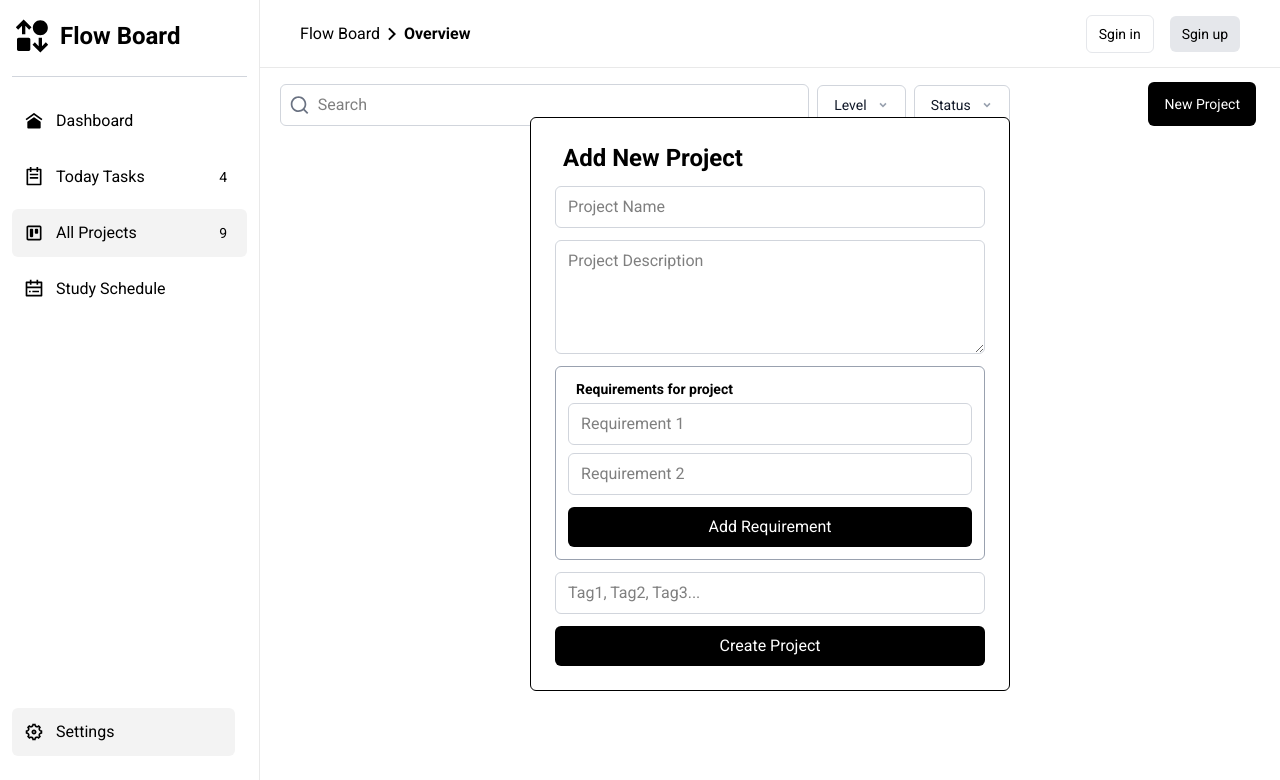
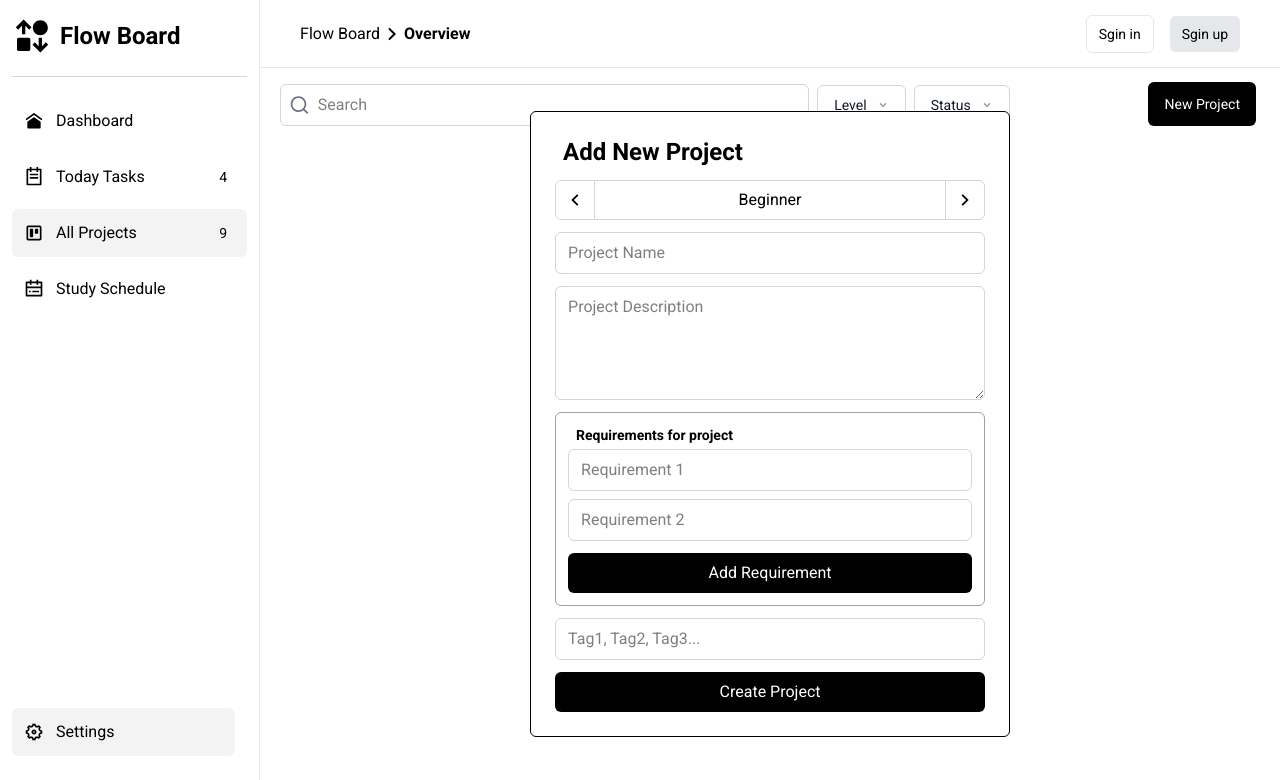
Before and after one commit to Faizan-Py-314/FlowBoard, a React (Vite) app in the folder frontend/: page /projects in a window 1280 px wide. Shown: the top 780 px of the page. Built offline with nearby package versions, Linux system fonts and the light colour scheme.

Commit message:
Complete AddProject component with all login

```diff
--- a/frontend/src/components/AddProject.jsx
+++ b/frontend/src/components/AddProject.jsx
@@ -1,7 +1,11 @@
-import React, { useState, useRef, useEffect } from 'react'
+import { useState, useRef, useEffect } from 'react'
+import { RiArrowLeftSLine, RiArrowRightSLine } from '@remixicon/react'
 
 const AddProject = () => {
     const [requirements, setRequirements] = useState(['', ''])
+    const [levelTag, setLevelTag] = useState('Beginner')
+    const [levelCount, setLevelCount] = useState(0)
+    const [formData, setFormData] = useState({name: '', description: '', tags: ''})
 
     const containerRef = useRef(null);
 
@@ -14,26 +18,58 @@ const AddProject = () => {
         };
     }, [requirements])
 
+    const levels = ['Beginner', 'Intermediate', 'Advanced']
+
+    useEffect(() => {
+      setLevelTag(levels[levelCount])
+    }, [levelCount])
+
+    const handleChangeRequirements = (e, index) => {
+      const newValue = e.target.value
+      const newRequirements = [...requirements]
+      newRequirements[index] = newValue
+      setRequirements(newRequirements)
+    }
+
+    const handleChange = (e) => {
+      setFormData({...formData, [e.target.name]: e.target.value})
+    }
+
+    const handleSubmit = (e) => {
+      e.preventDefault()
+      const tagsList = []
+      if (formData.tags.length != 0) {
+        for (const item of formData.tags.split(', ')) {tagsList.push(item)}
+      }
+      tagsList.unshift(levelTag, 'Future')
+      console.log(formData.name, formData.description, requirements, tagsList);
+    }
+
   return (
-    <div className='absolute w-full h-[80svh] flex items-center z-30 justify-between'>
-      <div className='mx-auto bg-white p-4 rounded-md flex flex-col gap-2 text-sm w-82 border md:text-base md:w-120 md:p-6 md:gap-3'>
+    <div className='absolute w-full h-[85svh] flex items-center z-30 justify-between'>
+      <form onSubmit={handleSubmit} className='mx-auto bg-white p-4 rounded-md flex flex-col gap-2 text-sm w-82 border md:text-base md:w-120 md:p-6 md:gap-3'>
       <h2 className='text-2xl font-bold ml-2'>Add New Project</h2>
-        <input className=' focus:outline-none border border-gray-300 py-2 px-3 w-full rounded-md' type="text" placeholder='Project Name' />
-        <textarea className=' focus:outline-none border border-gray-300 py-2 px-3 w-full rounded-md' rows='4' type="text" placeholder='Project Description'></textarea>
+        <div className='flex justify-between items-center  border border-gray-300 rounded-md'>
+          <button type='button' onClick={() => setLevelCount(levelCount>=1?levelCount-1:levelCount)} className='border-r border-gray-300 cursor-pointer hover:bg-gray-100 p-2'><RiArrowLeftSLine className='w-4 h-4 md:w-5.5 md:h-5.5' /></button>
+          <input className='w-fit text-center caret-transparent focus:outline-none' type='text' value={levelTag} readOnly />
+          <button type='button' onClick={() => setLevelCount(levelCount<2?levelCount+1:levelCount)} className='border-l border-gray-300 cursor-pointer hover:bg-gray-100 p-2'><RiArrowRightSLine className='w-4 h-4 md:w-5.5 md:h-5.5' /></button>
+        </div>
+        <input onChange={handleChange} className=' focus:outline-none border border-gray-300 py-2 px-3 w-full rounded-md' type="text" name='name' value={formData.name} placeholder='Project Name' />
+        <textarea onChange={handleChange} className=' focus:outline-none border border-gray-300 py-2 px-3 w-full rounded-md' rows='4' type="text" name='description' value={formData.description} placeholder='Project Description'></textarea>
 
         <div className='p-3 border border-gray-400 rounded-md flex flex-col gap-1 pb-2 md:gap-2'>
           <span className='ml-2 font-bold text-sm md:-mb-1'>Requirements for project</span>
           <div ref={containerRef} className='flex flex-col gap-2 h-21.5 overflow-auto no_scrollbar md:h-23'>
             {requirements.map((requirement, index) => {
-                return <input key={index} className=' focus:outline-none border border-gray-300 py-2 px-3 w-full rounded-md' type="text" placeholder={`Requirement ${index+1}`} />
+                return <input onChange={(e) => {handleChangeRequirements(e, index)}} key={index} value={requirement} className=' focus:outline-none border border-gray-300 py-2 px-3 w-full rounded-md' type="text" placeholder={`Requirement ${index+1}`} />
             })}
           </div>
-        <button onClick={() => {setRequirements([...requirements, ''])}} className='w-full p-2 bg-black text-white rounded-md my-1 cursor-pointer'>Add Requirement</button>
+        <button type='button' onClick={() => {setRequirements([...requirements, ''])}} className='w-full p-2 bg-black text-white rounded-md my-1 cursor-pointer'>Add Requirement</button>
 
         </div>
-        <input className=' focus:outline-none border border-gray-300 py-2 px-3 w-full rounded-md' type="text" placeholder='Tag1, Tag2, Tag3...' />
-        <button className='w-full p-2 bg-black text-white rounded-md cursor-pointer'>Create Project</button>
-      </div>
+        <input onChange={handleChange} className=' focus:outline-none border border-gray-300 py-2 px-3 w-full rounded-md' type="text" name='tags' value={formData.tags} placeholder='Tag1, Tag2, Tag3...' />
+        <button type='submit' className='w-full p-2 bg-black text-white rounded-md cursor-pointer'>Create Project</button>
+      </form>
     </div>
   )
 }
```
